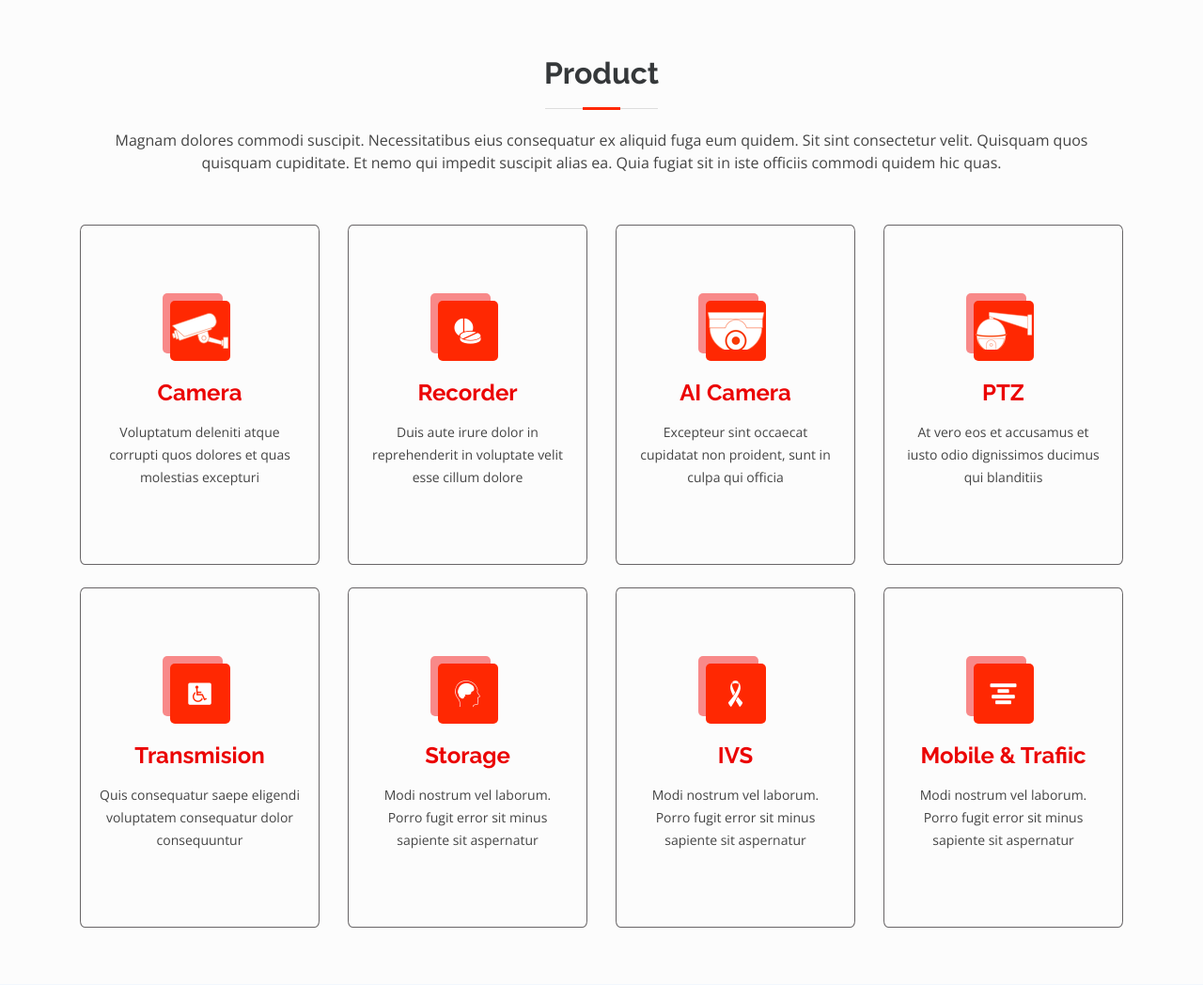
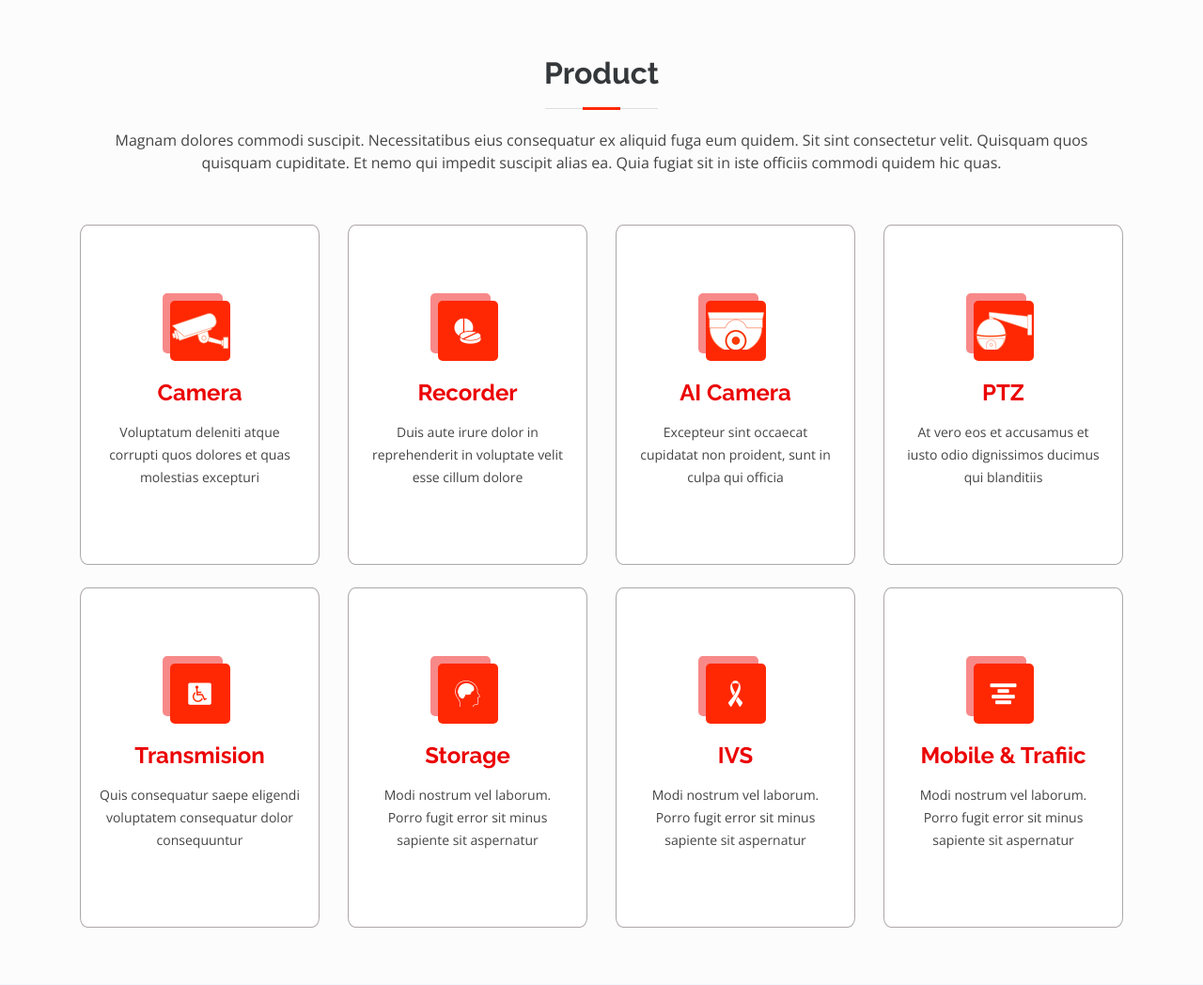
Before and after one commit to fajarfidhi/Website-GST, a CodeIgniter app: page /website-gst/ in a window 1280 px wide. Shown: the part 1866-2914 px from the top of the page at 94% size. Run offline with CodeIgniter, Linux system fonts and the light colour scheme.

Commit message:
merubah style icon box product

```diff
--- a/assets/front/css/style.css
+++ b/assets/front/css/style.css
@@ -962,10 +962,11 @@ section {
 }
 .services .icon-box {
   text-align: center;
-  border: 1px solid #686567;
+  border: 1px solid #aca7aa;
   padding: 80px 20px;
   transition: all ease-in-out 0.3s;
-  border-radius: 2%;
+  background: white;
+  border-radius: 3%;
 }
 
 .services .icon-box .icon {
@@ -1017,7 +1018,7 @@ section {
 }
 
 .services .icon-box:hover {
-  background: -webkit-linear-gradient(0deg, #686567 0%, #910303 100%);
+  background: -webkit-linear-gradient(0deg, #aa0372 0%, #df0505 100%);
 }
 
 .services .icon-box:hover .icon {
```
